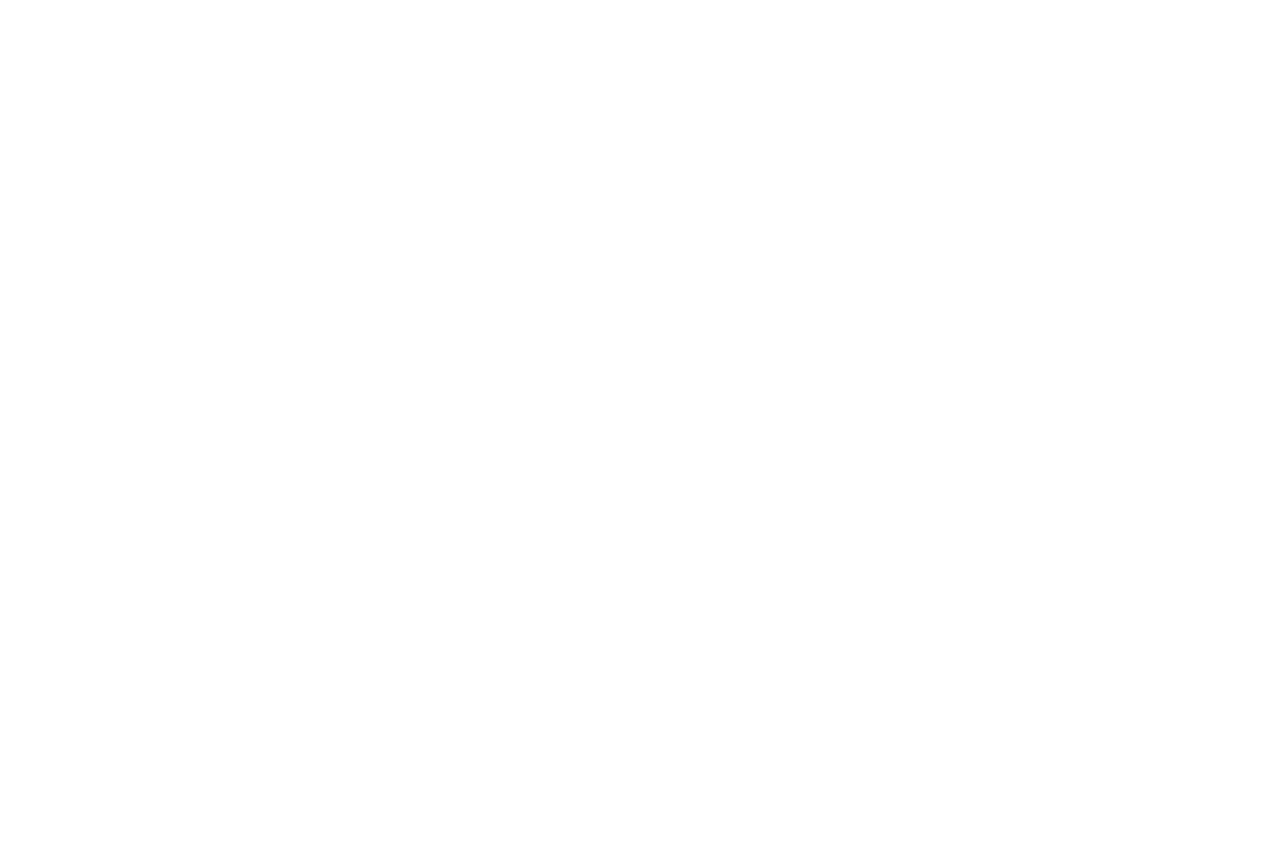
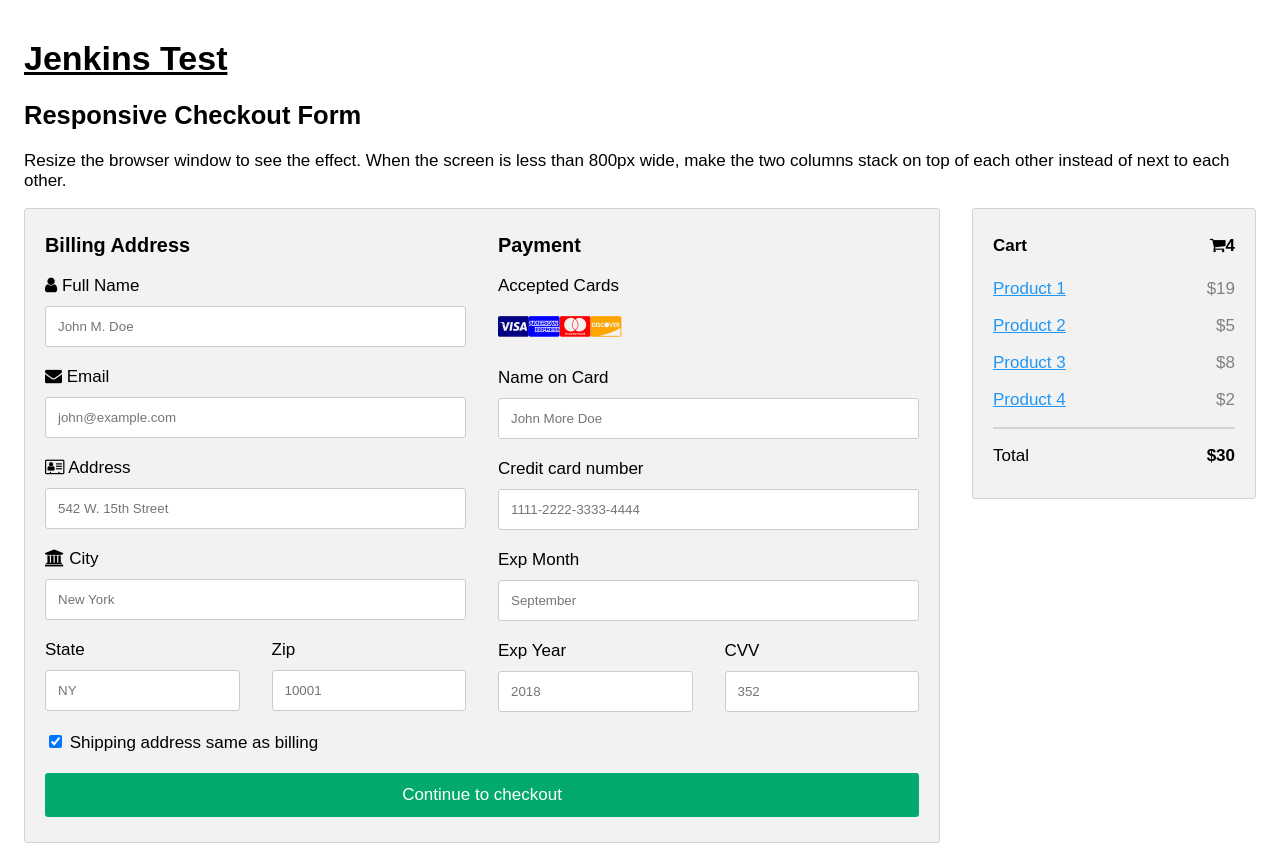
Before and after one commit to Vishwashth/JenkinsTest2, an Angular app: page / in a window 1280 px wide. Before the commit the page ends 800 px from the top, so only its background shows below. Built offline with nearby package versions, Linux system fonts and the light colour scheme.

Commit message:
husky_test

```diff
--- a/src/app/app.component.html
+++ b/src/app/app.component.html
@@ -1,4 +1,4 @@
-<htm >
+<html lang="en">
 <meta name="viewport" content="width=device-width, initial-scale=1">
 
 <body>
```
